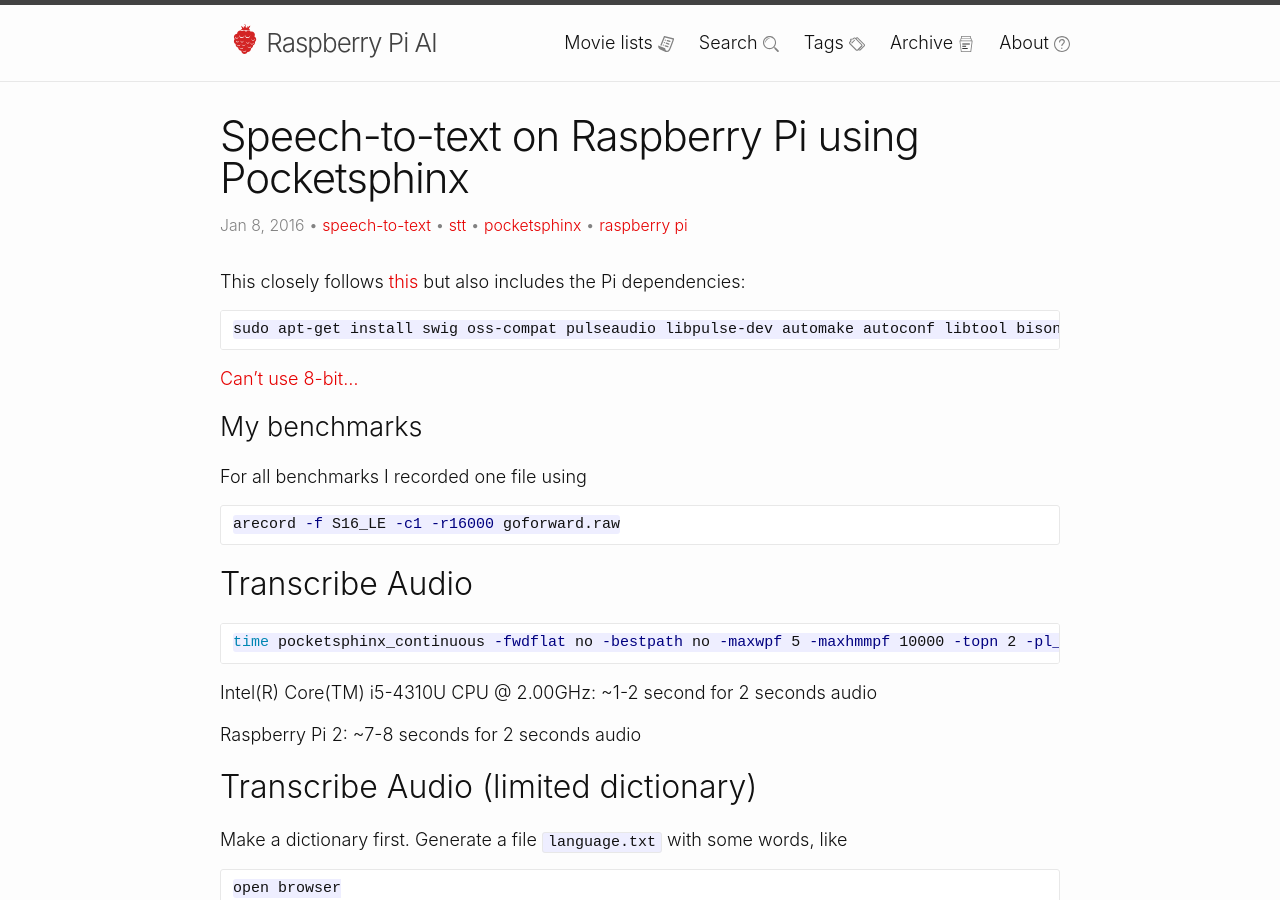
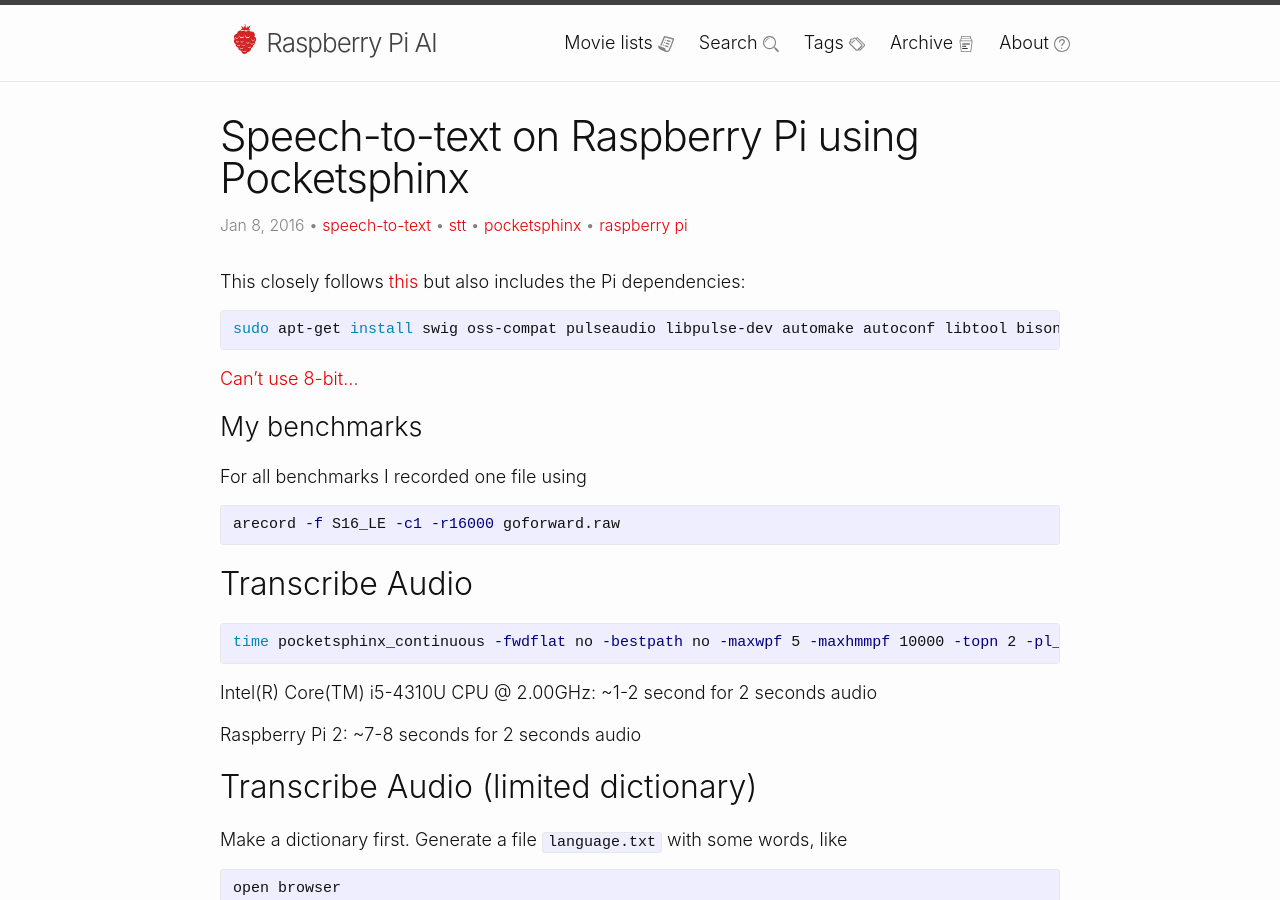
Before and after one commit to schollz/rpiai.com.old, a Jekyll site: the page built from _posts/2016-01-08-pocketsphinx.md, in a window 1280 px wide and 900 px high. Built offline with Jekyll 4.4.1, drawn with Linux system fonts in a browser that asks for light colours; comment, search, counter and statistics services are not loaded.

````diff
--- a/_drafts/2016-02-26-in-honor-of-breaking-my-github-streak.markdown
+++ b/_drafts/2016-02-26-in-honor-of-breaking-my-github-streak.markdown
@@ -1,7 +1,7 @@
 ---
 layout: post
 title: In honor of breaking my Github streak...
-date: 2014-02-26
+date: 2016-02-22
 comments: true
 landing: true
 tags: [ai, python, raspberry pi]
@@ -15,6 +15,10 @@ description: Here's what I've been making the past 40 days.
 Here's what I made in the last 40 days. It turns out there is a lot you can do when you put yourself to coding everyday. My goal for the last 40 days was to commit code to any repo (BitBucket or Github) that was helpful/useful. Somedays there wasn't much - about 10 days I just had 1 commit. Still, these 1-commit days turned out to be really useful as I usually used them to improve on READMEs...something that I never really took the time to do before. [My commits](https://github.com/schollz?tab=contributions&period=monthly)
 
 # New
+
+### gofind ![Commits](https://img.shields.io/badge/commits-30-brightgreen.svg) ![Language](https://img.shields.io/badge/language-Go-blue.svg)
+
+I've rewritten find in Golang.
 
 ### td-watson client ![Commits](https://img.shields.io/badge/commits-0-brightgreen.svg) ![Language](https://img.shields.io/badge/language-Go-blue.svg)
 
--- a/_posts/2016-01-08-pocketsphinx.md
+++ b/_posts/2016-01-08-pocketsphinx.md
@@ -11,9 +11,9 @@ description: Simple instructions to get Pocketsphinx working
 
 This closely follows [this](http://cmusphinx.sourceforge.net/wiki/tutorialpocketsphinx) but also includes the Pi dependencies:
 
-```
+{% highlight bash %}
 sudo apt-get install swig oss-compat pulseaudio libpulse-dev automake autoconf libtool bison python-dev
-```
+{% endhighlight %}
 
 [Can't use 8-bit...](http://stackoverflow.com/questions/19378396/decode-8-bit-wave-file-with-pocket-sphinx)
 
@@ -21,15 +21,15 @@ sudo apt-get install swig oss-compat pulseaudio libpulse-dev automake autoconf l
 
 For all benchmarks I recorded one file using
 
-```bash
+{% highlight bash %}
 arecord -f S16_LE -c1 -r16000 goforward.raw
-```
+{% endhighlight %}
 
 ## Transcribe Audio
 
-```bash
+{% highlight bash %}
 time pocketsphinx_continuous -fwdflat no -bestpath no -maxwpf 5 -maxhmmpf 10000 -topn 2 -pl_window 7 -infile goforward.raw
-```
+{% endhighlight %}
 
 Intel(R) Core(TM) i5-4310U CPU @ 2.00GHz: ~1-2 second for 2 seconds audio
 
@@ -39,7 +39,7 @@ Raspberry Pi 2: ~7-8 seconds for 2 seconds audio
 
 Make a dictionary first. Generate a file `language.txt` with some words, like
 
-```bash
+{% highlight bash %}
 open browser
 new e-mail
 forward
@@ -48,13 +48,13 @@ next window
 last window
 open music player
 okay computer
-```
+{% endhighlight %}
 
 then go [generate a dictionary](http://www.speech.cs.cmu.edu/tools/lmtool-new.html) by uploading `language.txt`. Download the resulting tar and use `tar -xvzf TAR*.tgz` and then use the command:
 
-```bash
+{% highlight bash %}
 time pocketsphinx_continuous -fwdflat no -bestpath no -maxwpf 5 -maxhmmpf 1000 -topn 2 -pl_window 7  -dict 4182.dic -lm 4182.lm -infile goforward.raw
-```
+{% endhighlight %}
 
 Intel(R) Core(TM) i5-4310U CPU @ 2.00GHz: ~0.1 seconds
 
@@ -62,9 +62,9 @@ Raspberry Pi 2: ~1.4 seconds
 
 ## Keyword search
 
-```bash
+{% highlight bash %}
 pocketsphinx_continuous -kws phrases.kws -kws_threshold 1e-20 -infile goforward.raw
-```
+{% endhighlight %}
 
 where `phrases.kws` has a couple of phrases to look for.
 
@@ -76,34 +76,34 @@ Raspberry Pi 2: ~2.5 seconds
 
 # Download
 
-```bash
+{% highlight bash %}
 git clone https://github.com/cmusphinx/sphinxbase.git
 git clone https://github.com/cmusphinx/pocketsphinx
-```
+{% endhighlight %}
 
 # Configure and Install Pocketsphinx
 
-```bash
+{% highlight bash %}
 cd sphinxbase
 ./autogen.sh
 ./configure
 make && sudo make install
-```
+{% endhighlight %}
 
-Add the following to ```~/.profile```:
+Add the following to `~/.profile`:
 
 
-```bash
+{% highlight bash %}
 export LD_LIBRARY_PATH=/usr/local/lib
 export PKG_CONFIG_PATH=/usr/local/lib/pkgconfig
-```
+{% endhighlight %}
 
 then
 
-```bash
+{% highlight bash %}
 source ~/.profile
 cd ../
 cd pocketsphinx
 ./autogen.sh
 make && sudo make install
-```
+{% endhighlight %}
--- a/_posts/2016-02-04-really-fast-fuzzy-string-matching.markdown
+++ b/_posts/2016-02-04-really-fast-fuzzy-string-matching.markdown
@@ -1,6 +1,6 @@
 ---
 layout: post
-title: <i>Really fast</i> fuzzy string matching
+title: Really fast fuzzy string matching
 date: 2016-02-04
 comments: true
 landing: true
````
Also changed, not shown: _posts/2015-10-16-instructions-for-using-cordova-with-ubuntu.md (+16 -17 lines), _posts/2016-02-20-revisiting-my-first-web-app.md (+3 -3 lines).
